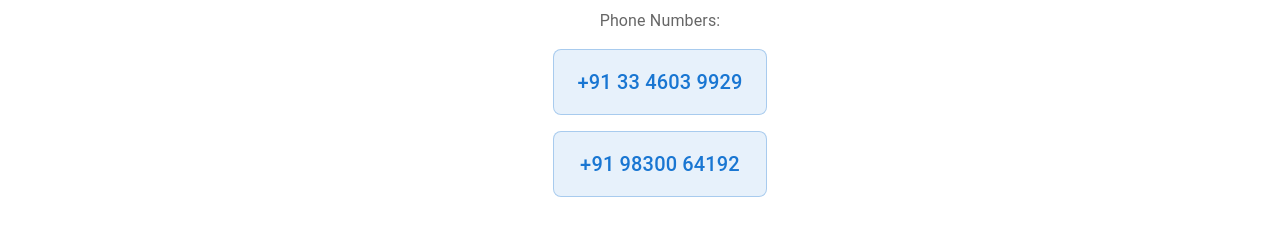
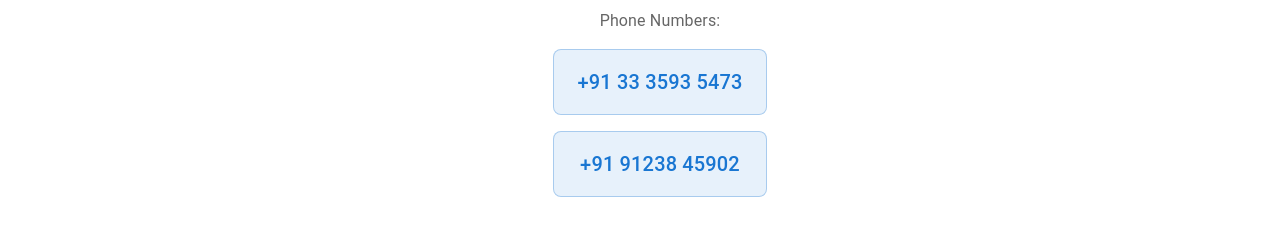
Before and after one commit to praneet30debnath/abstract-innovation-frontend, a React (Create React App) app: page /contact in a window 1280 px wide. Shown: the part 461-687 px from the top of the page. Built offline with nearby package versions, Linux system fonts and the light colour scheme; no server answers.

Commit message:
Update ContactUs.tsx

```diff
--- a/src/components/ContactUs.tsx
+++ b/src/components/ContactUs.tsx
@@ -89,8 +89,8 @@ function ContactUs() {
               }}
             >
               <Typography variant="h6">
-                <a href="tel:+913346039929" style={{ textDecoration: 'none', color: 'inherit' }}>
-                  +91 33 4603 9929
+                <a href="tel:+913335935473" style={{ textDecoration: 'none', color: 'inherit' }}>
+                  +91 33 3593 5473
                 </a>
               </Typography>
             </Box>
@@ -110,8 +110,8 @@ function ContactUs() {
               }}
             >
               <Typography variant="h6">
-                <a href="tel:+919830064192" style={{ textDecoration: 'none', color: 'inherit' }}>
-                  +91 98300 64192
+                <a href="tel:+919123845902" style={{ textDecoration: 'none', color: 'inherit' }}>
+                  +91 91238 45902
                 </a>
               </Typography>
             </Box>
```
